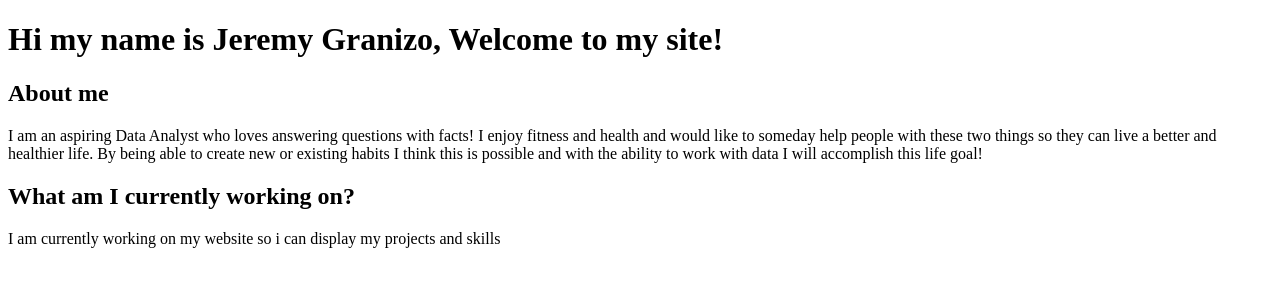
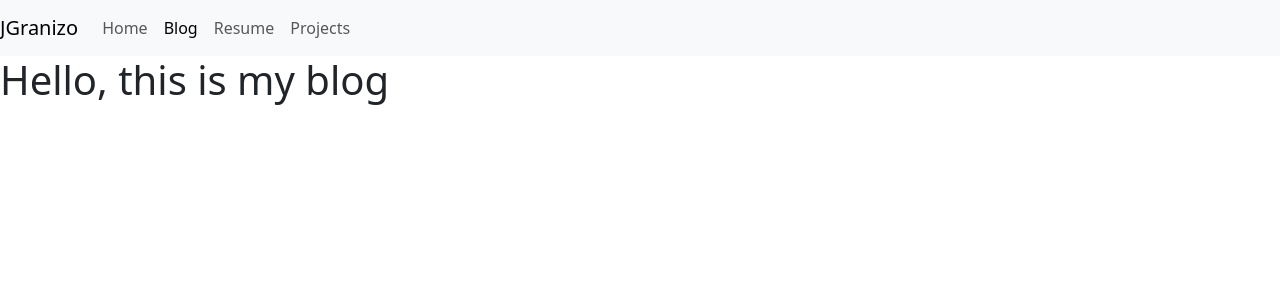
Before and after one commit to jgranizo/MyWebsite, a React (Create React App) app in the folder MyWebsite/frontend/: page /blog in a window 1280 px wide. Shown: the top 300 px of the page. Built offline with nearby package versions, Linux system fonts and the light colour scheme.

Commit message:
Added navigation bar
Added links to my other components of my site displayed on the nav bar

```diff
--- a/MyWebsite/frontend/src/App.js
+++ b/MyWebsite/frontend/src/App.js
@@ -1,6 +1,18 @@
 import React ,{ Component,useState, useCallback } from 'react';
-import Plot from './components/charts/plot';
 import HomePage from './components/homepage';
+import Blog from './components/blog';
+import BlogsList from './components/blogs-list';
+import AddBlog from './components/add-blog';
+import 'bootstrap/dist/css/bootstrap.min.css';
+import {
+  Routes,
+  Route,
+  NavLink,
+  BrowserRouter,
+} from "react-router-dom";
+import Nav from 'react-bootstrap/Nav';
+import Navbar from 'react-bootstrap/Navbar';
+
 function App(){
   const[
     selectedChart,
@@ -18,14 +30,35 @@ function App(){
   return(
 
 <div>
+  <BrowserRouter>
+  <div>
+
+  <Navbar bg="light" expand="lg">
+        <Navbar.Brand href="/">JGranizo</Navbar.Brand>
+        <Navbar.Toggle aria-controls="basic-navbar-nav" />
+        <Navbar.Collapse id="basic-navbar-nav">
+          <Nav className="me-auto">
+            <Nav.Link as={NavLink} to={"/"}>Home</Nav.Link>
+            <Nav.Link as={NavLink} to={"/blog"}>Blog</Nav.Link>
+            <Nav.Link as={NavLink} to={"/Resume"}>Resume</Nav.Link>
+            <Nav.Link as={NavLink} to={"/Projects"}>Projects</Nav.Link>
+          </Nav>
+        </Navbar.Collapse>
+    </Navbar>
+        <Routes>
+          <Route path="/" element={<HomePage></HomePage>}></Route>
+          <Route path="/blog" element={<Blog></Blog>}></Route>
+        </Routes>
+  </div>
   {/**<input type='radio'
   id="option1"
   value=""
   checked={selectedChart===""} onChange={()=>handleRadioChange("")}></input>
 
-  **/}<div> <HomePage></HomePage></div>
+  **/}
+  </BrowserRouter>
+</div>
 
-</div>
   )
 }
 
--- /dev/null
+++ b/MyWebsite/frontend/src/components/add-blog.js
@@ -0,0 +1,5 @@
+import React from "react";
+
+export default function AddBlog(){
+    return(<div></div>)
+}
--- /dev/null
+++ b/MyWebsite/frontend/src/components/blog.js
@@ -0,0 +1,7 @@
+
+export default function Blog(){
+
+   return (<div>
+        <h1>Hello, this is my blog</h1>
+    </div>)
+}
--- /dev/null
+++ b/MyWebsite/frontend/src/components/blogs-list.js
@@ -0,0 +1,6 @@
+import React from "react";
+
+export default function BlogsList(){
+    return(<div>
+        </div>)
+}
```
Also changed, not shown: MyWebsite/frontend/package.json (+1 -44 lines), 1 other file (tests, documents, lock files or other folders).
